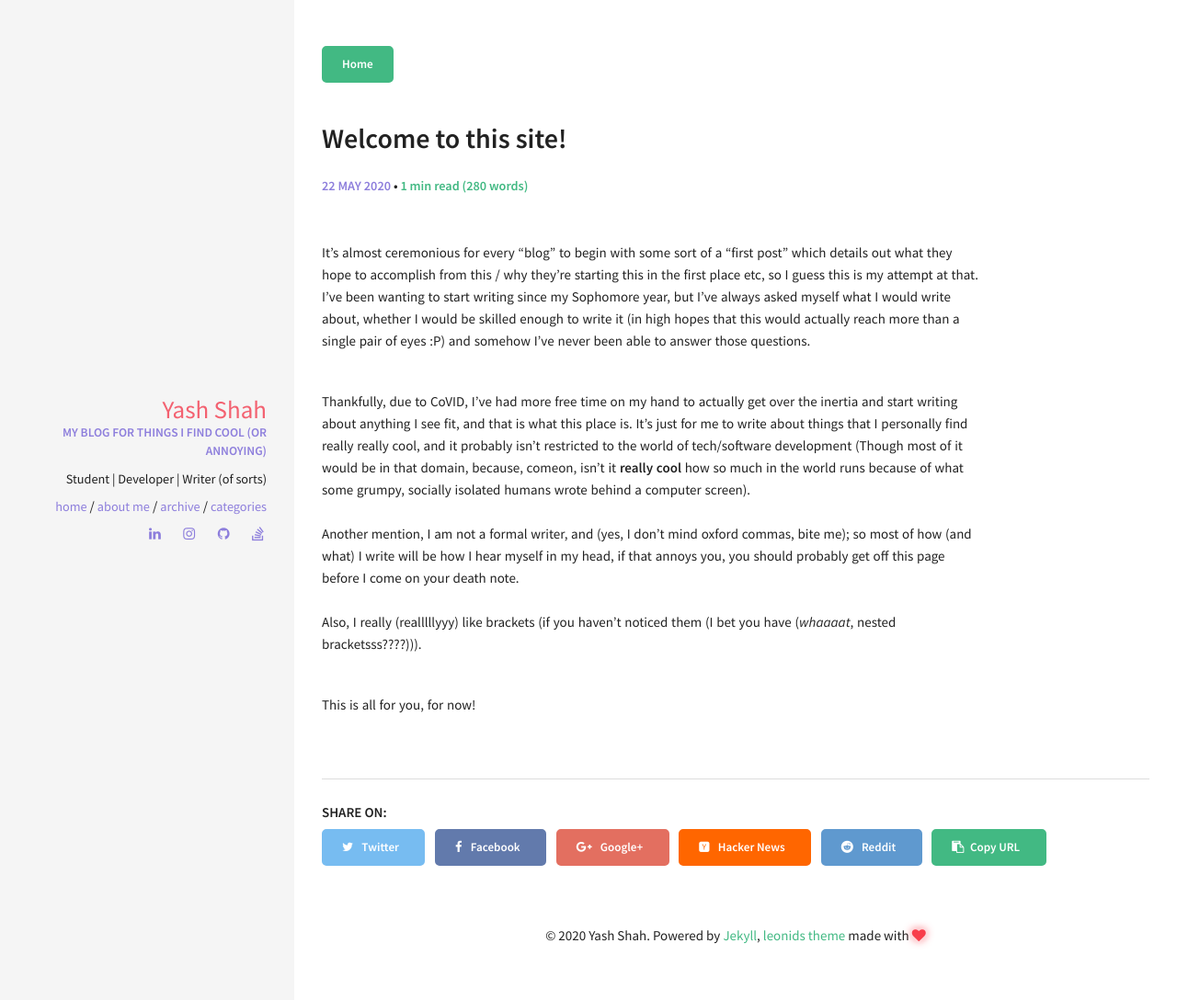
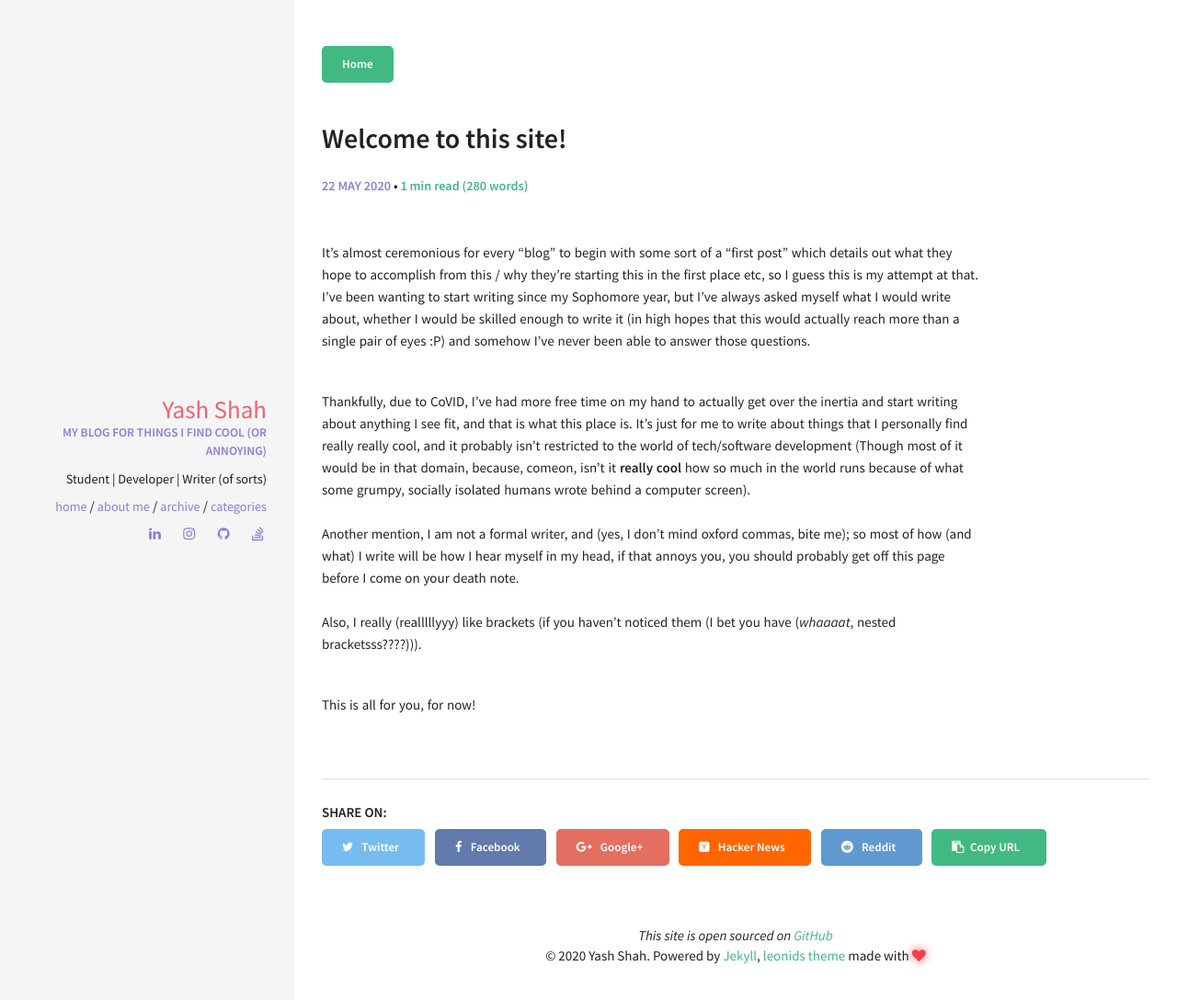
Before and after one commit to yashshah1/blog, a Jekyll site: the page built from _posts/2020-05-22-my-first-post.md, in a window 1280 px wide. Shown: the top 1088 px of the page at 92% size. Built offline with Jekyll 4.4.1, drawn with Linux system fonts in a browser that asks for light colours.

Commit message:
changes: * to footer * removed double manifest from head * added better support for images * added custom read_time * better syntax highlight for comments * assets for hack-the-vm

```diff
--- a/_includes/footer.html
+++ b/_includes/footer.html
@@ -1,3 +1,12 @@
 <footer>
-  &copy; {{ site.time | date: '%Y' }} {{ site.owner.name }}. Powered by <a href="http://jekyllrb.com/">Jekyll</a>, <a href="http://github.com/renyuanz/leonids/">leonids theme</a> made with <i class="fa fa-heart heart-icon"></i>
+  <span
+    ><i
+      >This site is open sourced on
+      <a href="https://github.com/yashshah1/blog">GitHub</a></i
+    ></span
+  ><br />
+  &copy; {{ site.time | date: '%Y' }} {{ site.owner.name }}. Powered by
+  <a href="http://jekyllrb.com/">Jekyll</a>,
+  <a href="http://github.com/renyuanz/leonids/">leonids theme</a> made with
+  <i class="fa fa-heart heart-icon"></i>
 </footer>
--- a/_includes/head.html
+++ b/_includes/head.html
@@ -46,7 +46,6 @@ capture description %}{{ site.description }}{% endcapture %} {% endif %}
   <meta property="og:image" content="{{ site.url }}/img/leonids-logo.png" />
   {% endif %}
   <title>{{ title }}</title>
-  <link rel="manifest" href="{{ site.url }}/manifest.json" />
   <!-- CSS files -->
   <link rel="stylesheet" href="{{ site.url }}/css/font-awesome.min.css" />
   <link rel="stylesheet" href="{{ site.url }}/css/main.css" />
--- a/_includes/image.html
+++ b/_includes/image.html
@@ -1,6 +1,6 @@
 <center>
   <figure class="image">
-    {% if include.base %} {% assign url = base | append: include.url%} {% else
+    {% if include.fullurl %} {% assign url = include.fullurl %} {% else
     %} {% assign url = site.url | append: include.url %} {% endif %}
     <img src="{{ url }}" alt="{{ include.description }}" />
     {% if include.sourceurl %}
--- a/_includes/read_time.html
+++ b/_includes/read_time.html
@@ -1,4 +1,7 @@
 <span class="read-time" title="Estimated read time">
+  {% if page.read_time %}
+    {{page.read_time}} mins read
+  {% else %}
   {% assign words = content | number_of_words %}
   {% if words < 360 %}
     1 min read
@@ -6,4 +9,5 @@
     {{ words | divided_by:180 }} mins read
   {% endif %}
   ({{words}} words)
+  {% endif %}
 </span>
--- a/_sass/components/_syntax-highlighting.scss
+++ b/_sass/components/_syntax-highlighting.scss
@@ -67,7 +67,7 @@ pre code {
   .o { color: #666666 } /* Operator */
   .cm { color: #B0B2B0; font-style: italic } /* Comment.Multiline */
   .cp { color: #B0B2B0 } /* Comment.Preproc */
-  .c1 { color: #B0B2B0; font-style: italic } /* Comment.Single */
+  .c1 { color: #698C3A; font-style: italic } /* Comment.Single */
   .cs { color: #B0B2B0; font-weight: bold } /* Comment.Special */
   .gd { color: #A00000 } /* Generic.Deleted */
   .ge { font-style: italic } /* Generic.Emph */
```
Also changed, not shown: assets/5/memory-layout.jpg (added), assets/5/mind-blow.gif (added), 1 other file.
